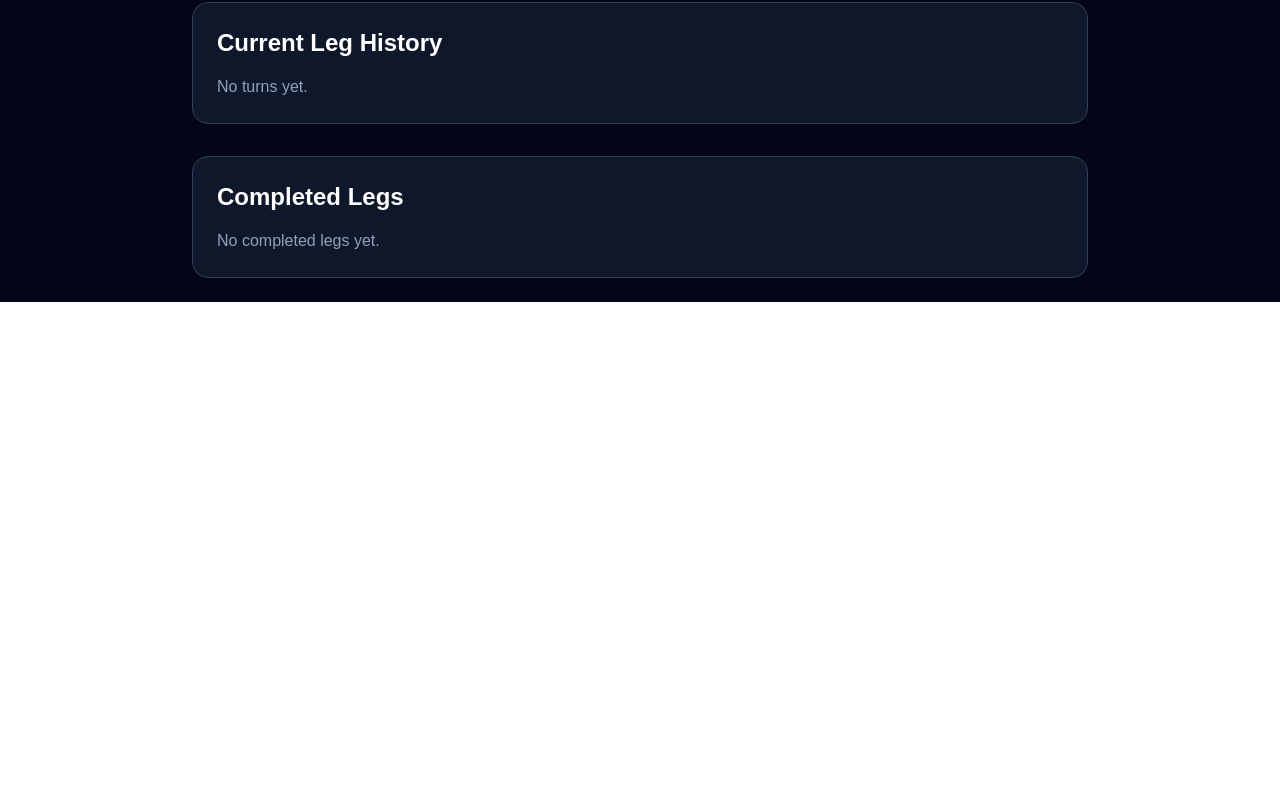
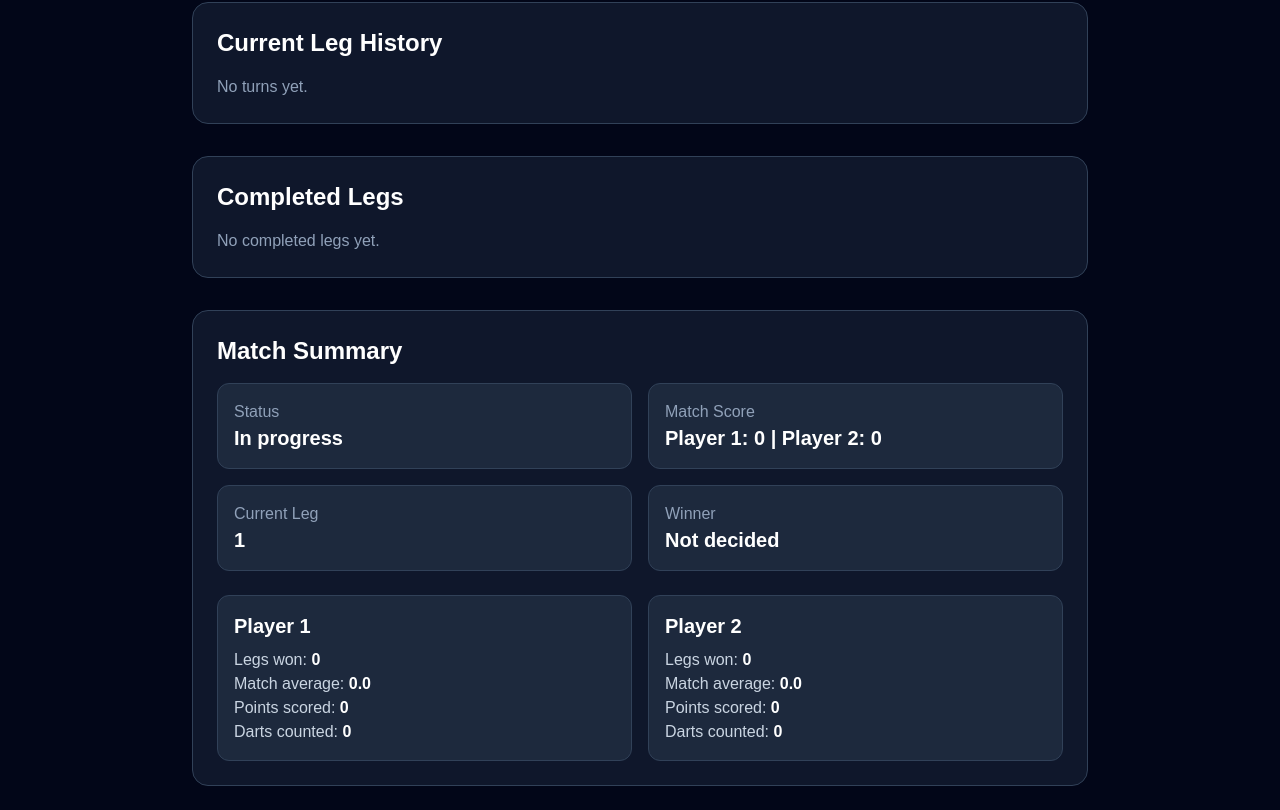
Before and after one commit to bclark303/dart-scorekeeper, a Next.js app: page / in a window 1280 px wide. Shown: the part 1242-2052 px from the top of the page. Before the commit the page ends 1544 px from the top, so only its background shows below. Built offline with nearby package versions, Linux system fonts and the light colour scheme.

Commit message:
Add match summary and full-match stats

```diff
--- a/app/page.tsx
+++ b/app/page.tsx
@@ -394,8 +394,16 @@ useEffect(() => {
     return opponent?.legsWon ?? 0;
   }
 
-  function getPlayerStats(playerId: string): PlayerStats {
-  const playerTurns = turnHistory.filter(
+  function getAllMatchTurns(): Turn[] {
+  const completedLegTurns = completedLegs.flatMap((leg) => leg.turns);
+
+  return [...turnHistory, ...completedLegTurns];
+}
+
+function getPlayerStats(playerId: string): PlayerStats {
+  const allTurns = getAllMatchTurns();
+
+  const playerTurns = allTurns.filter(
     (turn) => turn.playerId === playerId && !turn.isBust
   );
 
@@ -413,6 +421,16 @@ useEffect(() => {
     dartsThrown,
     threeDartAverage,
   };
+}
+
+function getMatchScoreText(): string {
+  return players.map((player) => `${player.name}: ${player.legsWon}`).join(" | ");
+}
+
+function getMatchWinnerName(): string | null {
+  const winner = players.find((player) => player.legsWon >= legsNeededToWin);
+
+  return winner?.name ?? null;
 }
 
   function getNextPlayerIndex() {
@@ -743,6 +761,67 @@ useEffect(() => {
             </div>
           )}
         </section>
+        <section className="mt-8 rounded-2xl bg-slate-900 border border-slate-700 p-6">
+  <h2 className="text-2xl font-bold mb-4">Match Summary</h2>
+
+  <div className="grid grid-cols-1 sm:grid-cols-2 gap-4">
+    <div className="rounded-xl bg-slate-800 border border-slate-700 p-4">
+      <div className="text-slate-400">Status</div>
+      <div className="text-xl font-bold">
+        {isMatchComplete ? "Complete" : isLegComplete ? "Between legs" : "In progress"}
+      </div>
+    </div>
+
+    <div className="rounded-xl bg-slate-800 border border-slate-700 p-4">
+      <div className="text-slate-400">Match Score</div>
+      <div className="text-xl font-bold">{getMatchScoreText()}</div>
+    </div>
+
+    <div className="rounded-xl bg-slate-800 border border-slate-700 p-4">
+      <div className="text-slate-400">Current Leg</div>
+      <div className="text-xl font-bold">{currentLegNumber}</div>
+    </div>
+
+    <div className="rounded-xl bg-slate-800 border border-slate-700 p-4">
+      <div className="text-slate-400">Winner</div>
+      <div className="text-xl font-bold">
+        {getMatchWinnerName() ?? "Not decided"}
+      </div>
+    </div>
+  </div>
+
+  <div className="mt-6 grid grid-cols-1 sm:grid-cols-2 gap-4">
+    {players.map((player) => {
+      const stats = getPlayerStats(player.id);
+
+      return (
+        <div
+          key={player.id}
+          className="rounded-xl bg-slate-800 border border-slate-700 p-4"
+        >
+          <div className="text-xl font-bold mb-2">{player.name}</div>
+          <div className="text-slate-300">
+            Legs won: <span className="font-bold text-white">{player.legsWon}</span>
+          </div>
+          <div className="text-slate-300">
+            Match average:{" "}
+            <span className="font-bold text-white">
+              {stats.threeDartAverage.toFixed(1)}
+            </span>
+          </div>
+          <div className="text-slate-300">
+            Points scored:{" "}
+            <span className="font-bold text-white">{stats.pointsScored}</span>
+          </div>
+          <div className="text-slate-300">
+            Darts counted:{" "}
+            <span className="font-bold text-white">{stats.dartsThrown}</span>
+          </div>
+        </div>
+      );
+    })}
+  </div>
+</section>
       </div>
     </main>
   );
```
